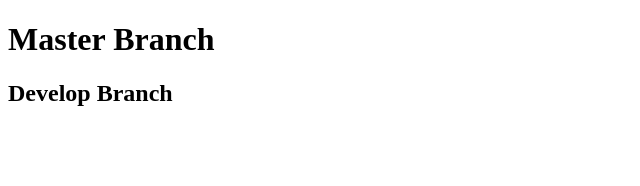
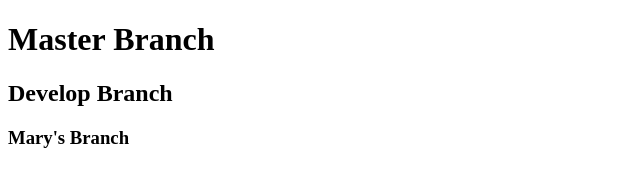
Before and after one commit to MaryBeeson23/teamGit, a plain HTML site: page index.html in a window 1280 px wide. Shown: the whole page, without its empty margins (0-640 px from the left). Drawn offline with Linux system fonts and the light colour scheme.

Commit message:
Mary's Branch

```diff
--- a/index.html
+++ b/index.html
@@ -9,5 +9,6 @@
 <body>
     <h1>Master Branch</h1>
     <h2>Develop Branch</h2>
+    <h3>Mary's Branch</h3>
 </body>
 </html>
```
